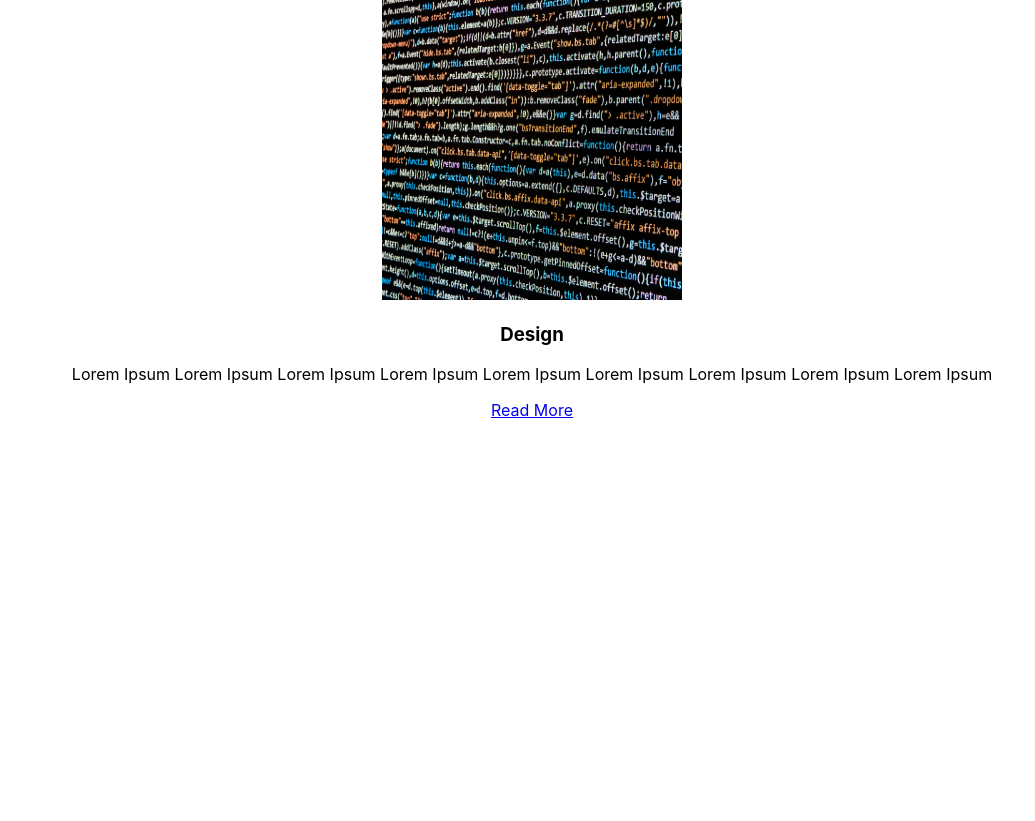
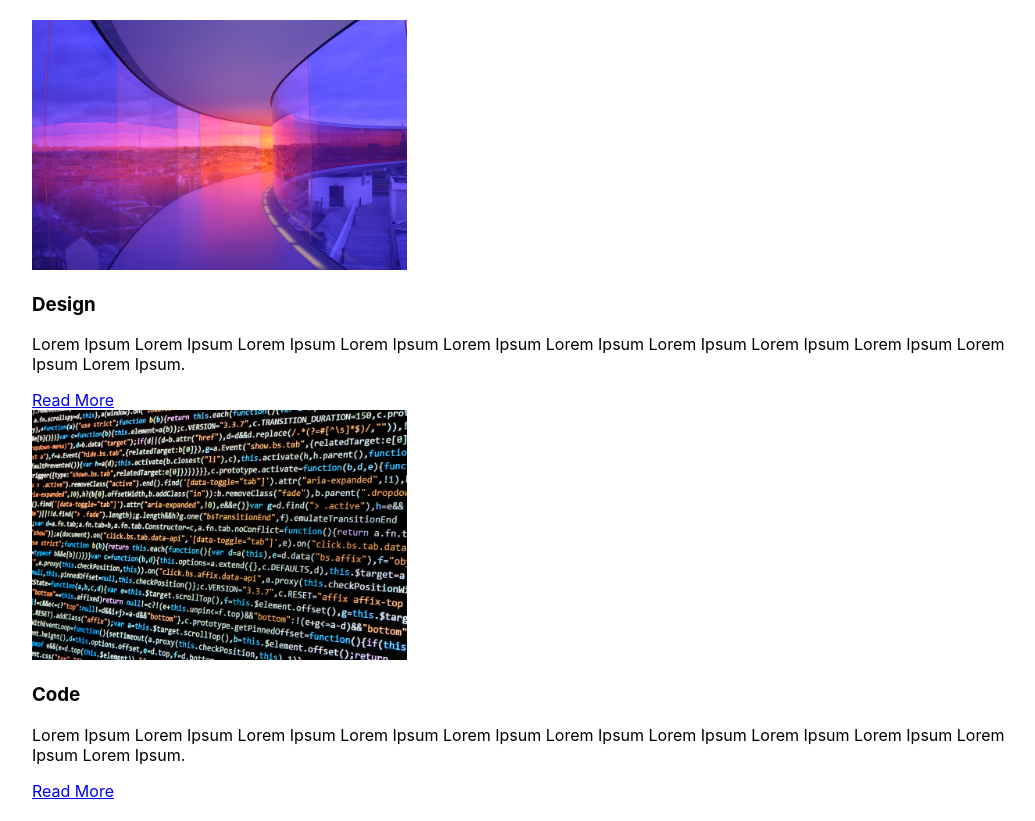
Before and after one commit to J-McKinney/AnimeJS, a React (Create React App) app: page / in a window 1280 px wide. Shown: the whole page, without its empty margins (108-1143 px from the left). Before the commit the page ends 800 px from the top, so only its background shows below. Built offline with nearby package versions, Linux system fonts and the light colour scheme.

Commit message:
just needed to take out App class text-align:center to fix for hoverCard

```diff
--- a/src/App.css
+++ b/src/App.css
@@ -1,6 +1,6 @@
-.App {
+/* .App {
   text-align: center;
-}
+} */
 
 .App-logo {
   height: 40vmin;
@@ -10,7 +10,6 @@
 @media (prefers-reduced-motion: no-preference) {
   .App-logo {
     animation: App-logo-spin infinite 10s linear;
-    /* animation: App-logo-spin 5s linear; */
   }
 }
 
--- a/src/App.js
+++ b/src/App.js
@@ -1,6 +1,5 @@
 // import ABG from "./Pages/AnimatedBackGround/AnimatedBG";
 import CardHover from "./Pages/CardHoverFX/CardHover";
-import code from "./images/code.jpg";
 // import logo from "./logo.svg";
 import "./App.css";
 
@@ -22,13 +21,7 @@ function App() {
         </a>
       </header> */}
       {/* <ABG /> */}
-      <CardHover
-        imgSrc={code}
-        imgAlt="Logo"
-        cardTitle="Design"
-        cardParagraph="Lorem Ipsum Lorem Ipsum Lorem Ipsum Lorem Ipsum Lorem
-                  Ipsum Lorem Ipsum Lorem Ipsum Lorem Ipsum Lorem Ipsum"
-      />
+      <CardHover />
     </div>
   );
 }
--- /dev/null
+++ b/src/Components/Card/HoverCard.js
@@ -0,0 +1,27 @@
+import React from "react";
+import Styles from "./HoverCard.module.css";
+
+function HoverCard(props) {
+  return (
+    <>
+      <div className={Styles.card}>
+        <div className={Styles.imgBx} data-text={props.dataText}>
+          <img
+            className={Styles.hoverCardImg}
+            src={props.imgSrc}
+            alt={props.imgAlt}
+          />
+        </div>
+        <div className={Styles.content}>
+          <div>
+            <h3>{props.hoverCardTitle}</h3>
+            <p>{props.hoverCardParagraph}</p>
+            <a href={props.link}>{props.linkTitle}</a>
+          </div>
+        </div>
+      </div>
+    </>
+  );
+}
+
+export default HoverCard;
--- /dev/null
+++ b/src/Components/Card/HoverCard.module.css
@@ -0,0 +1,5 @@
+/*/////////////////////////////////////////////////////////////////////////*/
+.hoverCardImg {
+  height: 250px;
+  /* box-shadow: 10px 10px 10px 10px; */
+}
--- a/src/Pages/AnimatedBackGround/AnimatedBG.css
+++ b/src/Pages/AnimatedBackGround/AnimatedBG.css
@@ -2,6 +2,7 @@
   margin: 0;
   padding: 0;
   box-sizing: border-box;
+  text-align: center;
 }
 
 .wrapper {
--- a/src/Pages/CardHoverFX/CardHover.js
+++ b/src/Pages/CardHoverFX/CardHover.js
@@ -1,4 +1,9 @@
 import React from "react";
+import HoverCard from "../../Components/Card/HoverCard";
+import code from "../../images/code.jpg";
+import design from "../../images/design.jpg";
+import launch from "../../images/launch.jpg";
+import earn from "../../images/earn.jpg";
 import Styles from "./CardHover.module.css";
 
 function CardHover(props) {
@@ -6,22 +11,44 @@ function CardHover(props) {
     <>
       <div className={Styles.wrapper}>
         <div className={Styles.container}>
-          <div className={Styles.card}>
-            <div className={Styles.imgBx} data-text="Design">
-              <img
-                className={Styles.cardHoverImg}
-                src={props.imgSrc}
-                alt={props.imgAlt}
-              />
-            </div>
-            <div className={Styles.content}>
-              <div>
-                <h3>{props.cardTitle}</h3>
-                <p>{props.cardParagraph}</p>
-                <a href="/">Read More</a>
-              </div>
-            </div>
-          </div>
+          <HoverCard
+            dataText="design"
+            imgSrc={design}
+            imgAlt="Design"
+            hoverCardTitle="Design"
+            hoverCardParagraph="Lorem Ipsum Lorem Ipsum Lorem Ipsum Lorem Ipsum Lorem Ipsum Lorem Ipsum Lorem Ipsum Lorem Ipsum Lorem Ipsum Lorem Ipsum Lorem Ipsum."
+            link="/"
+            linkTitle="Read More"
+          />
+          <HoverCard
+            dataText="code"
+            imgSrc={code}
+            imgAlt="Code"
+            hoverCardTitle="Code"
+            hoverCardParagraph="Lorem Ipsum Lorem Ipsum Lorem Ipsum Lorem Ipsum Lorem Ipsum Lorem Ipsum Lorem Ipsum Lorem Ipsum Lorem Ipsum Lorem Ipsum Lorem Ipsum."
+            link="/"
+            linkTitle="Read More"
+          />
+          {/*
+          <HoverCard
+            dataText="launch"
+            imgSrc={launch}
+            imgAlt="Launch"
+            hoverCardTitle="Launch"
+            hoverCardParagraph="Lorem Ipsum Lorem Ipsum Lorem Ipsum Lorem Ipsum Lorem Ipsum Lorem Ipsum Lorem Ipsum Lorem Ipsum Lorem Ipsum Lorem Ipsum Lorem Ipsum."
+            link="/"
+            linkTitle="Read More"
+          />
+          <HoverCard
+            dataText="earn"
+            imgSrc={earn}
+            imgAlt="Earn"
+            hoverCardTitle="Earn"
+            hoverCardParagraph="Lorem Ipsum Lorem Ipsum Lorem Ipsum Lorem Ipsum Lorem Ipsum Lorem Ipsum Lorem Ipsum Lorem Ipsum Lorem Ipsum Lorem Ipsum Lorem Ipsum."
+            link="/"
+            linkTitle="Read More"
+          />
+          */}
         </div>
       </div>
     </>
--- a/src/Pages/CardHoverFX/CardHover.module.css
+++ b/src/Pages/CardHoverFX/CardHover.module.css
@@ -1,15 +1,17 @@
 .wrapper {
-  text-align: center;
+  display: flex;
+  justify-content: center;
+  align-items: center;
+  min-height: 100vh;
+  /* box-shadow: 10px 10px 10px 10px; */
 }
 
 .container {
+  position: relative;
+  width: 1000px;
   display: flex;
-  flex-direction: column;
-  align-items: center;
-  justify-content: center;
+  justify-content: space-between;
+  flex-wrap: wrap;
+  margin: 20px;
+  /* box-shadow: 10px 10px 10px 10px; */
 }
-
-.cardHoverImg {
-  min-height: 300px;
-  width: 300px;
-}
```
Also changed, not shown: src/images/earn.jpg (added), src/images/launch.jpg (added).
